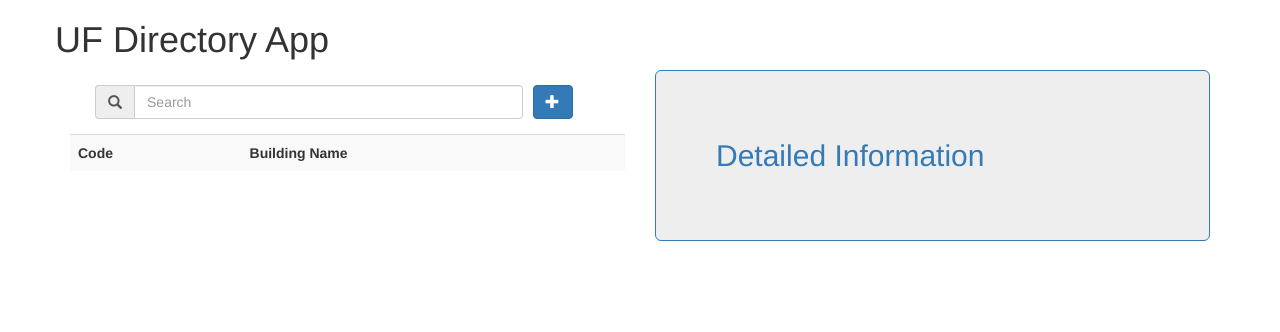
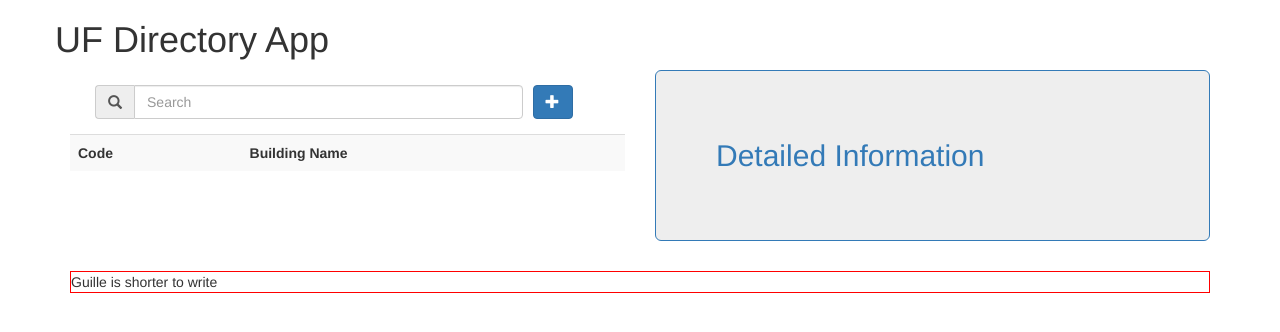
Before and after one commit to NickTateo/cen3031-group-3, a website: page client/index.html in a window 1280 px wide. Drawn offline with nearby package versions, Linux system fonts and the light colour scheme; no server answers.

Commit message:
Update index.html
add box to index.html

```diff
--- a/client/index.html
+++ b/client/index.html
@@ -80,6 +80,9 @@
         </div>
       </div>
     </div>
+	<div style="border: solid 1px red">
+	Guille is shorter to write
+	</div>
   </div>
   <script src="https://ajax.googleapis.com/ajax/libs/jquery/2.1.4/jquery.min.js"></script>
   <script src="https://maxcdn.bootstrapcdn.com/bootstrap/3.3.5/js/bootstrap.min.js" integrity="sha512-K1qjQ+NcF2TYO/eI3M6v8EiNYZfA95pQumfvcVrTHtwQVDG+aHRqLi/ETn2uB+1JqwYqVG3LIvdm9lj6imS/pQ==" crossorigin="anonymous"></script>
```
